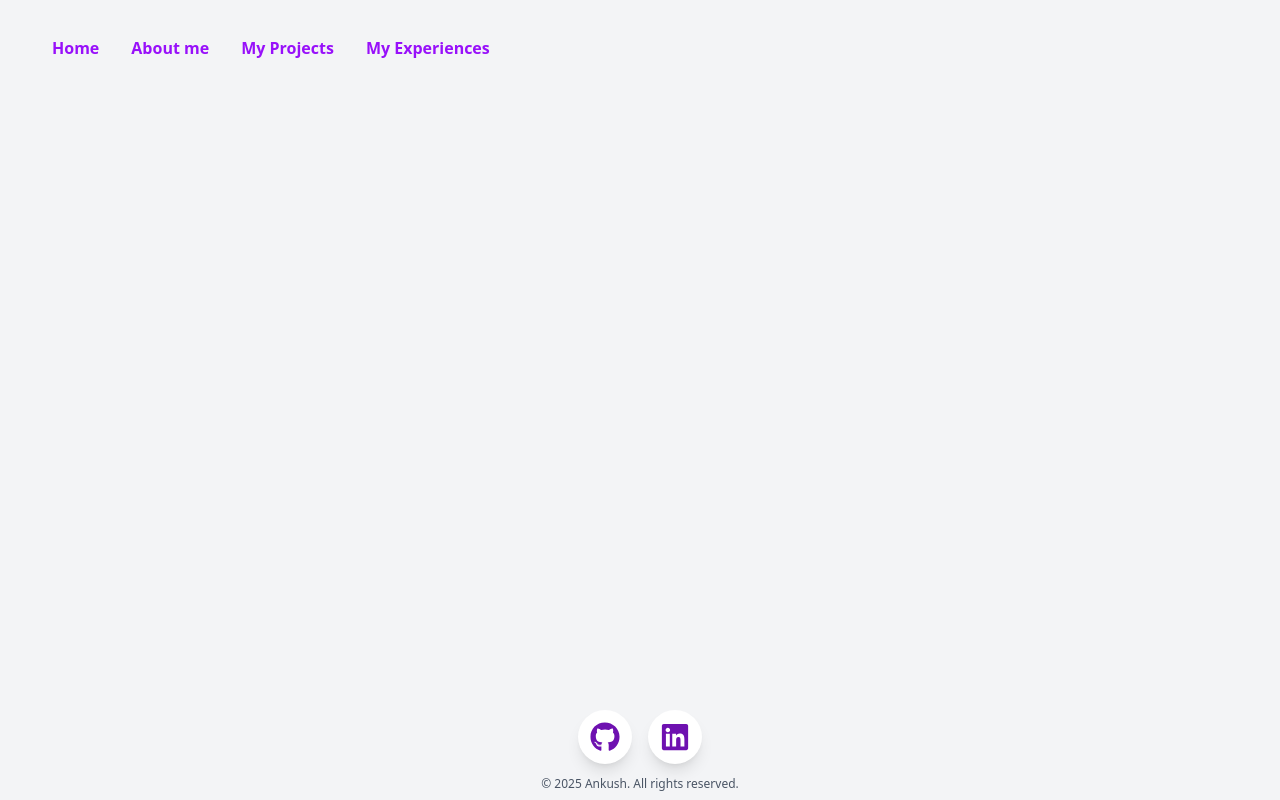
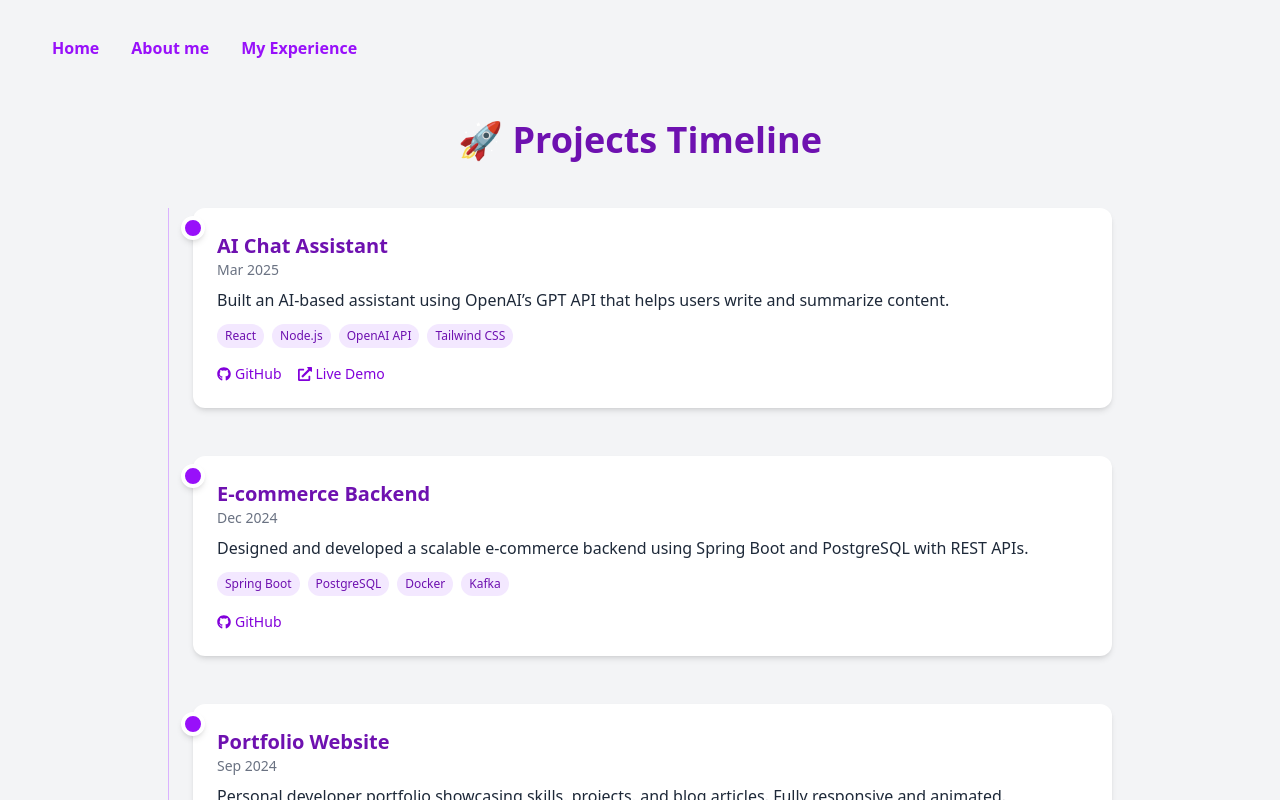
Before and after one commit to Ankushryuga/Skills-Prepration, a React (Vite) app in the folder react/: page /myexperience in a window 1280 px wide. Shown: the top 800 px of the page. Built offline with nearby package versions, Linux system fonts and the light colour scheme.

Commit message:
myexperience timeline added

```diff
--- a/react/index.html
+++ b/react/index.html
@@ -1,5 +1,5 @@
 <!doctype html>
-<html lang="en">
+<html lang="en" class="dark">
   <head>
     <meta charset="UTF-8" />
     <link rel="icon" type="image/svg+xml" href="" />
--- a/react/src/App.tsx
+++ b/react/src/App.tsx
@@ -1,14 +1,11 @@
 import {Routes, Route, BrowserRouter} from 'react-router-dom';
 import DefultLayout from './layouts/layout';
-import AboutMe from './components/about/aboutMe';
 const App:React.FC=()=>{
   return (
     <BrowserRouter>
     <Routes>
       <Route path='*' element={<DefultLayout />}>
       </Route>
-            <Route path="/aboutme" element={<AboutMe />}>
-      </Route>
     </Routes>
     </BrowserRouter>
   )
--- a/react/src/components/about/aboutMe.tsx
+++ b/react/src/components/about/aboutMe.tsx
@@ -35,6 +35,7 @@
 // };
 
 // export default AboutMe;
+
 
 import React from "react";
 
--- a/react/src/components/experience/experienceTimeline.tsx
+++ b/react/src/components/experience/experienceTimeline.tsx
@@ -1,9 +1,145 @@
-const ExperienceTimeLine:React.FC=()=>{
-    return (
-        <div>
-            Experience Timeline;;;
-        </div>
-    )
-}
+// const ExperienceTimeLine:React.FC=()=>{
+//     return (
+//         <div>
+//             Experience Timeline;;;
+//         </div>
+//     )
+// }
 
-export default ExperienceTimeLine;
+// export default ExperienceTimeLine;
+
+import React, { useEffect, useRef, useState } from "react";
+import { FaGithub, FaExternalLinkAlt } from "react-icons/fa";
+
+type Project = {
+  title: string;
+  date: string;
+  description: string;
+  technologies: string[];
+  github?: string;
+  demo?: string;
+};
+
+const projects: Project[] = [
+  {
+    title: "AI Chat Assistant",
+    date: "Mar 2025",
+    description: "Built an AI-based assistant using OpenAI’s GPT API that helps users write and summarize content.",
+    technologies: ["React", "Node.js", "OpenAI API", "Tailwind CSS"],
+    github: "https://github.com/yourusername/ai-chat-assistant",
+    demo: "https://ai-chat-app.example.com",
+  },
+  {
+    title: "E-commerce Backend",
+    date: "Dec 2024",
+    description: "Designed and developed a scalable e-commerce backend using Spring Boot and PostgreSQL with REST APIs.",
+    technologies: ["Spring Boot", "PostgreSQL", "Docker", "Kafka"],
+    github: "https://github.com/yourusername/ecommerce-backend",
+  },
+  {
+    title: "Portfolio Website",
+    date: "Sep 2024",
+    description: "Personal developer portfolio showcasing skills, projects, and blog articles. Fully responsive and animated.",
+    technologies: ["React", "TypeScript", "Tailwind CSS"],
+    github: "https://github.com/yourusername/portfolio",
+    demo: "https://ankush.dev",
+  },
+];
+
+// 👁️ Hook to detect if element is in view
+const useInView = (options: IntersectionObserverInit) => {
+  const ref = useRef<HTMLDivElement | null>(null);
+  const [isVisible, setIsVisible] = useState(false);
+
+  useEffect(() => {
+    const observer = new IntersectionObserver(([entry]) => {
+      if (entry.isIntersecting) setIsVisible(true);
+    }, options);
+
+    if (ref.current) observer.observe(ref.current);
+
+    return () => {
+      if (ref.current) observer.unobserve(ref.current);
+    };
+  }, [options]);
+
+  return [ref, isVisible] as const;
+};
+
+const ProjectsTimeline: React.FC = () => {
+  return (
+    <section className="px-4 sm:px-10 text-gray-800 dark:text-gray-100 max-w-5xl mx-auto pt-30">
+      <h2 className="text-4xl font-bold text-purple-800 dark:text-purple-400 mb-12 text-center">
+        🚀 Projects Timeline
+      </h2>
+
+      {/* Timeline container */}
+      <div className="relative border-l border-purple-300 dark:border-purple-600 pl-6">
+        {projects.map((project, idx) => {
+          const [ref, isVisible] = useInView({ threshold: 0.1 });
+
+          return (
+            <div
+              ref={ref}
+              key={idx}
+              className={`mb-12 relative group transition-opacity duration-700 ease-out transform ${
+                isVisible ? "opacity-100 translate-y-0" : "opacity-0 translate-y-4"
+              }`}
+              style={{ transitionDelay: `${idx * 0.1}s` }}
+            >
+              {/* Timeline dot */}
+              <div className="absolute -left-3 top-2 w-6 h-6 rounded-full bg-purple-600 border-4 border-white dark:border-gray-900 shadow-md group-hover:scale-110 transition-transform duration-300" />
+
+              {/* Project card */}
+              <div className="bg-white dark:bg-gray-800 rounded-xl shadow-md p-6 hover:shadow-lg transition-all duration-300">
+                <h3 className="text-xl font-semibold text-purple-800 dark:text-purple-300">
+                  {project.title}
+                </h3>
+                <p className="text-sm text-gray-500 dark:text-gray-400 mb-2">{project.date}</p>
+                <p className="text-base mb-3">{project.description}</p>
+
+                {/* Technologies */}
+                <div className="flex flex-wrap gap-2 mb-4">
+                  {project.technologies.map((tech, i) => (
+                    <span
+                      key={i}
+                      className="text-xs bg-purple-100 dark:bg-purple-900 text-purple-800 dark:text-purple-300 px-2 py-1 rounded-full font-medium"
+                    >
+                      {tech}
+                    </span>
+                  ))}
+                </div>
+
+                {/* Links */}
+                <div className="flex items-center gap-4">
+                  {project.github && (
+                    <a
+                      href={project.github}
+                      target="_blank"
+                      rel="noopener noreferrer"
+                      className="text-purple-700 dark:text-purple-400 hover:underline text-sm flex items-center gap-1"
+                    >
+                      <FaGithub /> GitHub
+                    </a>
+                  )}
+                  {project.demo && (
+                    <a
+                      href={project.demo}
+                      target="_blank"
+                      rel="noopener noreferrer"
+                      className="text-purple-700 dark:text-purple-400 hover:underline text-sm flex items-center gap-1"
+                    >
+                      <FaExternalLinkAlt /> Live Demo
+                    </a>
+                  )}
+                </div>
+              </div>
+            </div>
+          );
+        })}
+      </div>
+    </section>
+  );
+};
+
+export default ProjectsTimeline;
--- a/react/src/components/home/home.tsx
+++ b/react/src/components/home/home.tsx
@@ -10,7 +10,7 @@ const Home: React.FC = () => {
   const navigate=useNavigate();
 
   return (
-    <div className="px-4 sm:px-10 text-gray-800">
+    <div className="px-4 sm:px-10 text-gray-800 pt-40">
       <p className="text-2xl font-bold">
         <span role="img" aria-label="waving-hand">👋</span> Hi, I'm
       </p>
--- a/react/src/index.css
+++ b/react/src/index.css
@@ -4,3 +4,18 @@
 body{
   background-color: #f3f4f6;
 }
+
+@keyframes fadeInUp {
+  from {
+    opacity: 0;
+    transform: translateY(16px);
+  }
+  to {
+    opacity: 1;
+    transform: translateY(0);
+  }
+}
+
+.fade-in-up {
+  animation: fadeInUp 0.6s ease-out forwards;
+}
--- a/react/src/layouts/header.tsx
+++ b/react/src/layouts/header.tsx
@@ -47,8 +47,8 @@ import { Menu, X } from "lucide-react";
 const navigationItems: { label: string; path: string }[] = [
   { label: "Home", path: "/" },
   { label: "About me", path: "/aboutme" },
-  { label: "My Projects", path: "/myprojects" },
-  { label: "My Experiences", path: "/myexperiences" },
+  // { label: "My Experience", path: "/myprojectsex" },
+  { label: "My Experience", path: "/myexperience" },
 ];
 
 const Header: React.FC = () => {
--- a/react/src/layouts/layout.tsx
+++ b/react/src/layouts/layout.tsx
@@ -40,7 +40,7 @@ const Layout: React.FC = () => {
   return (
     <div className="flex flex-col min-h-screen">
       <Header />
-      <main className="flex-1 overflow-y-auto pt-40 px-4 py-6">
+      <main className="flex-1 overflow-y-auto px-4">
         <Contents />
       </main>
       <Footer />
--- a/react/src/routes/routes.tsx
+++ b/react/src/routes/routes.tsx
@@ -3,14 +3,14 @@ import React from 'react';
 const Home=React.lazy(()=>import('../components/home/home'));
 const AboutMe=React.lazy(()=>import("../components/about/aboutMe"));
 const MyProjects=React.lazy(()=>import("../components/projects/project"));
-const MyExperience=React.lazy(()=>import("../components/experience/experienceTimeline"));
+const ProjectsTimeline=React.lazy(()=>import("../components/experience/experienceTimeline"));
 
 
 const routes=[
     {path:'/home', exact:true, name:'Home', component:Home},
     {path:'/aboutme', exact:true, name:'About me', component:AboutMe},
-    {path:'/myprojects', exact:true, name:'My Projects', component:MyProjects},
-    {path:'/myexperiences', exact:true, name:'My Experiences', component:MyExperience}
+    // {path:'/myprojects', exact:true, name:'My Projects', component:MyProjects},
+    {path:'/myexperience', exact:true, name:'My Experiences', component:ProjectsTimeline}
 ];
 
 export default routes;
```
